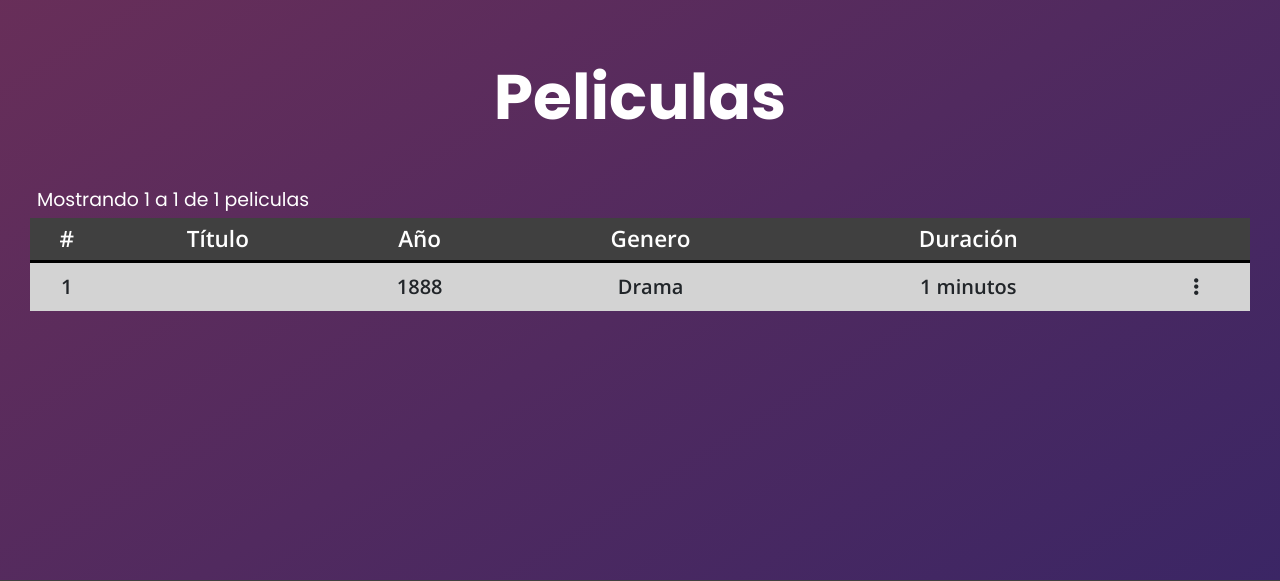
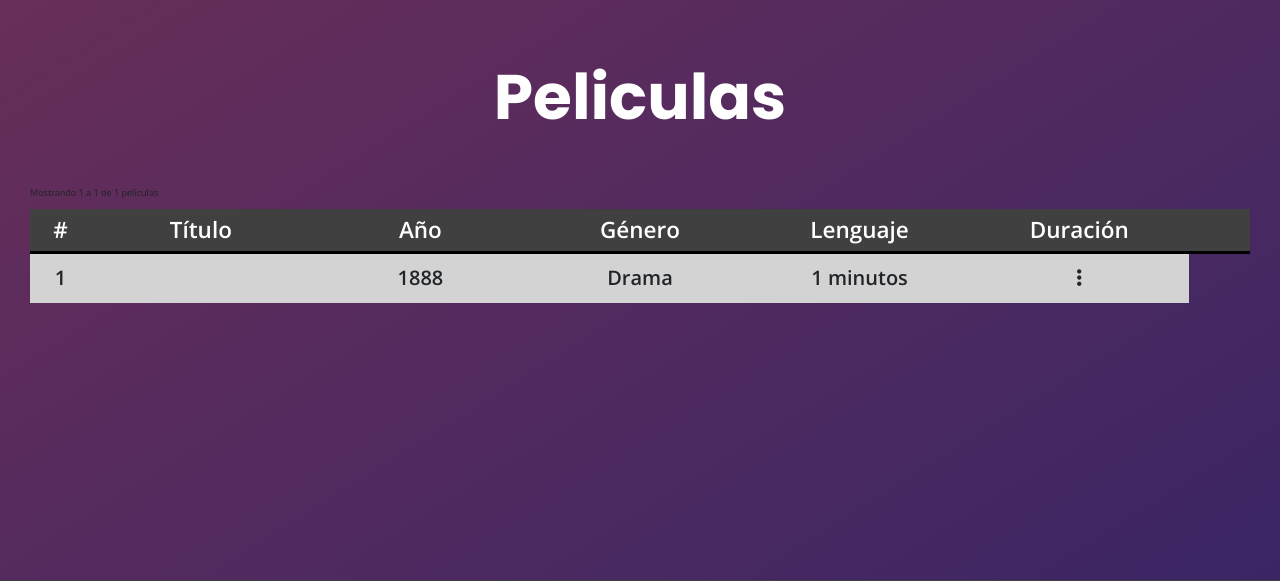
Before and after one commit to Axel-Jeremias/TP-CaC-Final, a Django app: page /peliculas/ in a window 1280 px wide. Shown: the part 100-681 px from the top of the page. Run offline with Django 4.2, Linux system fonts and the light colour scheme; tables that the repository leaves empty hold one stand-in row (values such as "Sample post").

Commit message:
Limpiar tabla de peliculas

```diff
--- a/app_peliculas/templates/peliculas.html
+++ b/app_peliculas/templates/peliculas.html
@@ -23,7 +23,8 @@
 				<th>#</th>
 				<th>Título</th>
 				<th>Año</th>
-				<th>Genero</th>
+				<th>Género</th>
+				<th>Lenguaje</th>
 				<th>Duración</th>
 				<th></th>
 			</tr>
@@ -68,7 +69,7 @@
 				{% endif %}
 
 				<span>
-					Pagina {{ page_obj.number }} de {{ page_obj.paginator.num_pages }}
+					Página {{ page_obj.number }} de {{ page_obj.paginator.num_pages }}
 				</span>
 
 				{% if page_obj.has_next %}
--- a/static/css/app/tabla.css
+++ b/static/css/app/tabla.css
@@ -1,52 +1,58 @@
 /* Section con el contador, tabla, y navegador */
+
 #peliculas {
+    /* Div encima de la pelicula con el contador y boton si hay filtros aplicados */
+    & #top-tabla {
         display: flex;
-    flex-direction: column;
+        justify-content: space-between;
+        align-items: end;
+        margin: 0 9px;
 
         /* Contador de cuantas peliculas hay en la lista */
         & #counter-peliculas {
-        font-size: 2.1rem;
+            font-size: 2.4rem;
             font-family: var(--poppins);
             color: white;
-        margin-left: 7px;
-        margin-bottom: 4px;
         }
 
-    /* El navegador cuando hay multiples paginas */
-    & #paginas {
-        display: flex;
-        justify-content: center;
-        margin-top: 20px;
-        color: white;
-
-        & span {
-            font-size: 2.7rem;
-            padding: 15px;
+        & div:only-child {
+            margin-left: auto;
         }
 
-        & a {
-            display: flex;
-            font-size: 2.5rem;
-            align-items: center;
-            text-decoration: none;
-            color: grey;
-        }
+        & #botones-agregar-borrar > a:not(:first-child) {
+            margin-left: 15px;
         }
     }
 
     /* La tabla en si con las peliculas */
 
-#peliculas table {
+    & table {
         font-size: 20px;
         border-collapse: collapse;
         font-family: var(--open-sans);
         text-align: center;
         width: 100%;
+        table-layout: fixed;
+        margin: 10px 0 20px;
+
+        & td > a {
+            text-decoration: none;
+            color: inherit;
+
+            &:hover {
+                color: #696969;
+                border-bottom: 3px solid #696969;
+            }
+        }
 
         & th {
             font-size: 2.5rem;
             background-color: var(--grisoscuro);
             color: white;
+        }
+
+        & th:first-child, th:last-child {
+            width: 5%;
         }
 
         & th, td {
@@ -89,3 +95,25 @@
             }
         }
     }
+
+    /* El navegador cuando hay multiples paginas */
+    & #paginas {
+        display: flex;
+        justify-content: center;
+        color: white;
+
+        & span {
+            font-size: 2.7rem;
+            padding: 15px;
+            font-family: var(--poppins);
+        }
+
+        & a {
+            display: flex;
+            font-size: 2.5rem;
+            align-items: center;
+            text-decoration: none;
+            color: grey;
+        }
+    }
+}
```
Lines whose indentation alone changed are shown as unchanged.
